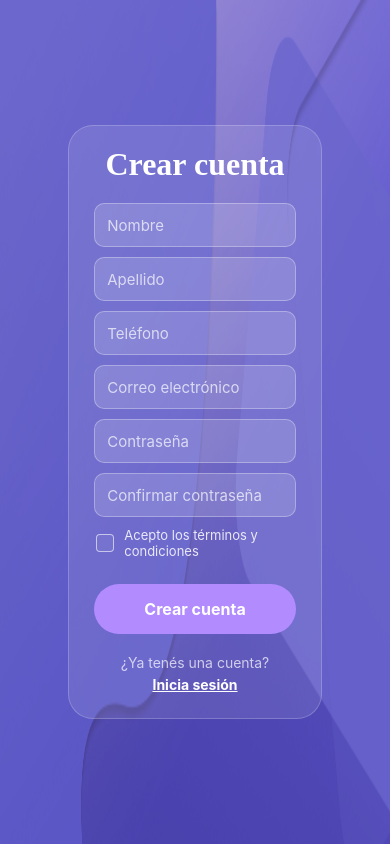
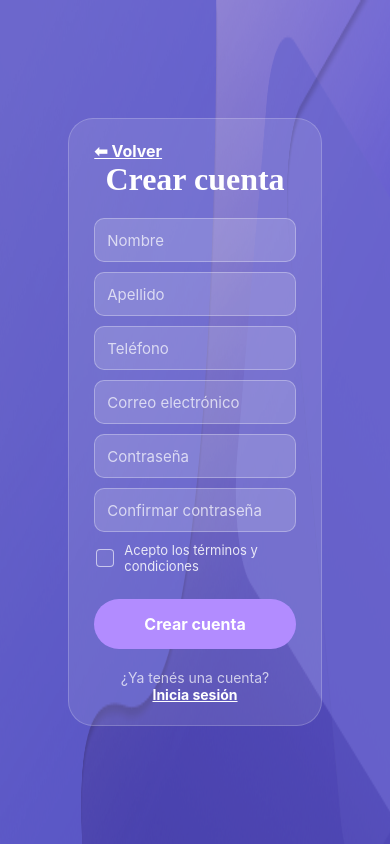
Before and after one commit to ftr-Melodika/FRONTEND_MELODIKA, a React Native app: screen /Register in a window 390 px wide. Built offline with nearby package versions, Linux system fonts and the light colour scheme.

Commit message:
con botones para volver atras y sin chocar con la isla dinamica

```diff
--- a/src/components/Button.js
+++ b/src/components/Button.js
@@ -36,7 +36,7 @@ export function Button({ title, onPress, variant = 'primary', style, textStyle,
 const styles = StyleSheet.create({
   button: { backgroundColor: '#b28cff', paddingVertical: 15, borderRadius: 30, alignItems: 'center', marginVertical: 10, width: '100%' },
   buttonSecondary: { backgroundColor: 'transparent', borderColor: '#fff', borderWidth: 1 },
-  buttonLink: { backgroundColor: 'transparent', paddingVertical: 5, marginVertical: 0, width: 'auto' },
+  buttonLink: { backgroundColor: 'transparent', paddingVertical: 0, marginVertical: 0, width: 'auto' },
   text: { color: '#fff', fontSize: 16, fontWeight: 'bold' },
   textSecondary: { color: '#fff' },
   textLink: { color: '#fff', fontSize: 14, textDecorationLine: 'underline' },
--- a/src/components/SideMenu.js
+++ b/src/components/SideMenu.js
@@ -1,5 +1,6 @@
 import { useEffect, useRef, useState, useContext } from 'react';
 import { View, StyleSheet, Animated, TouchableWithoutFeedback, ScrollView, Alert } from 'react-native';
+import { useSafeAreaInsets } from 'react-native-safe-area-context';
 import { AuthContext } from '../context/AuthContext';
 
 // Importamos TODAS nuestras piezas de Lego
@@ -13,8 +14,12 @@ const DRAWER_WIDTH = 300;
 
 export function SideMenu({ visible, onClose, perfil, navigation }) {
   const { logout } = useContext(AuthContext);
+  const insets = useSafeAreaInsets();
+  const safeLeft = Math.max(insets.left, 10);
+  const safeDrawerWidth = DRAWER_WIDTH + safeLeft;
+  const closedPosition = -safeDrawerWidth;
 
-  const slideAnim = useRef(new Animated.Value(-DRAWER_WIDTH)).current;
+  const slideAnim = useRef(new Animated.Value(closedPosition)).current;
   const [isRendering, setIsRendering] = useState(false);
 
   useEffect(() => {
@@ -22,7 +27,7 @@ export function SideMenu({ visible, onClose, perfil, navigation }) {
       setIsRendering(true);
       Animated.timing(slideAnim, { toValue: 0, duration: 250, useNativeDriver: true }).start();
     } else {
-      Animated.timing(slideAnim, { toValue: -DRAWER_WIDTH, duration: 250, useNativeDriver: true }).start(() => {
+      Animated.timing(slideAnim, { toValue: closedPosition, duration: 250, useNativeDriver: true }).start(() => {
         setIsRendering(false);
       });
     }
@@ -50,7 +55,7 @@ export function SideMenu({ visible, onClose, perfil, navigation }) {
         <View style={styles.backdrop} />
       </TouchableWithoutFeedback>
 
-      <Animated.View style={[styles.drawer, { transform: [{ translateX: slideAnim }] }]}>
+      <Animated.View style={[styles.drawer, { left: 0, width: safeDrawerWidth, paddingLeft: safeLeft, transform: [{ translateX: slideAnim }] }]}>
 
         <SideMenuHeader perfil={perfil} />
 
--- a/src/components/form/DatePickerField.js
+++ b/src/components/form/DatePickerField.js
@@ -1,6 +1,6 @@
 // Archivo: src/components/form/DatePickerField.js
 import { useState } from 'react';
-import { View } from 'react-native';
+import { View, Platform } from 'react-native';
 import DateTimePicker from '@react-native-community/datetimepicker';
 import { SelectField } from '../SelectField';
 
@@ -10,37 +10,45 @@ export function DatePickerField({ onDateChange }) {
   const [birthdayLabel, setBirthdayLabel] = useState('Seleccionar fecha de nacimiento');
 
   const onChangeDate = (event, selectedDate) => {
-    setShowDatePicker(false); // Cerramos el calendario siempre
-    if (selectedDate) {
+    // Solo cerramos si el usuario seleccionó una fecha (evita bugs en iOS al cancelar)
+    if (Platform.OS === 'android') {
+      setShowDatePicker(false);
+    }
+
+    if (selectedDate && event.type !== "dismissed") {
       setDate(selectedDate);
 
-      // Formateamos para mostrar en pantalla (DD/MM/YYYY)
       const dia = String(selectedDate.getDate()).padStart(2, '0');
       const mes = String(selectedDate.getMonth() + 1).padStart(2, '0');
       const anio = selectedDate.getFullYear();
       setBirthdayLabel(`${dia}/${mes}/${anio}`);
 
-      // Le mandamos al padre el formato para la base de datos (YYYY-MM-DD)
       onDateChange(`${anio}-${mes}-${dia}`);
+
+      if(Platform.OS === 'ios') {
+          setShowDatePicker(false);
+      }
+    } else if (event.type === "dismissed") {
+       setShowDatePicker(false);
     }
   };
 
   return (
-    <View style={{ width: '100%', marginBottom: 12 }}>
+    <View style={{ width: '100%', marginBottom: 12, position: 'relative' }}>
       <SelectField
         label={birthdayLabel !== 'Seleccionar fecha de nacimiento' ? birthdayLabel : 'Fecha de nacimiento'}
         value={birthdayLabel !== 'Seleccionar fecha de nacimiento' ? birthdayLabel : ''}
         onPress={() => setShowDatePicker(true)}
         isOpen={showDatePicker}
       />
-
       {showDatePicker && (
         <DateTimePicker
           value={date}
           mode="date"
-          display="default"
+          display={Platform.OS === 'ios' ? 'spinner' : 'default'} // Mejor renderizado
           maximumDate={new Date()}
           onChange={onChangeDate}
+          style={{ alignSelf: 'center', backgroundColor: 'transparent' }} // Intenta centrarlo
         />
       )}
     </View>
--- a/src/components/form/DropdownField.js
+++ b/src/components/form/DropdownField.js
@@ -1,7 +1,7 @@
 // Archivo: src/components/form/DropdownField.js
 import { View, Text, TouchableOpacity, Animated, StyleSheet } from 'react-native';
 import { SelectField } from '../SelectField';
-import { useDropdown } from '../../hooks/useDropdown';
+import { useDropdown } from '../../hooks/useDropDown';
 
 const DropdownOptionsList = ({ options, value, onSelect, anim }) => {
   const maxDropdownHeight = options.length * 40; // Altura aproximada por opción
--- a/src/components/leccion/LeccionSideBar.js
+++ b/src/components/leccion/LeccionSideBar.js
@@ -1,8 +1,10 @@
 // Archivo: src/components/leccion/LeccionSidebar.js
 import { View, Text, StyleSheet } from 'react-native';
+import { useSafeAreaInsets } from 'react-native-safe-area-context';
 import { Button } from '../Button';
 
 export function LeccionSidebar({ leccion, paso, onBack, instrucciones }) {
+  const insets = useSafeAreaInsets();
 
   const textosPorDefecto = [
     "Mirá la técnica que usa el profe en el video antes de agarrar la guitarra.",
@@ -13,7 +15,7 @@ export function LeccionSidebar({ leccion, paso, onBack, instrucciones }) {
   const listaInstrucciones = instrucciones || textosPorDefecto;
 
   return (
-    <View style={styles.sidebar}>
+    <View style={[styles.sidebar, { marginLeft: Math.max(insets.left, 10) }] }>
       <Button
         title="← Volver"
         variant="link"
--- a/src/screens/CreateUserScreen.js
+++ b/src/screens/CreateUserScreen.js
@@ -61,13 +61,21 @@ export function CreateUserScreen({ navigation }) {
   return (
     <Background>
       <ScrollView style={{flex: 1}} contentContainerStyle={styles.scrollContent} showsVerticalScrollIndicator={false}>
+
         <View style={styles.glassCard}>
-          <Text style={styles.title}>Crear usuario</Text>
+          <Button
+            title="⬅ Volver"
+            variant="link"
+            onPress={() => navigation.goBack()}
+            style={styles.backButtonInside}
+            textStyle={{ fontSize: 16 }}
+          />
+          <Text style={styles.title}>Crear perfil</Text>
           <InputField placeholder="Nombre completo" value={nombre} onChangeText={setNombre} />
           <InputField placeholder="Nombre de usuario" value={username} onChangeText={setUsername} />
           <DatePickerField onDateChange={setBirthdayISO} />
           <InputField placeholder="País (opcional)" value={pais} onChangeText={setPais} />
-          <DropdownField label="Género (opcional)" options={GENDER_OPTIONS} value={gender} onSelect={setGender} />
+          <DropdownField label="Género" options={GENDER_OPTIONS} value={gender} onSelect={setGender} />
           <InputField placeholder="Foto (URL opcional)" value={fotoUrl} onChangeText={setFotoUrl} />
           <Button title="Crear usuario" onPress={handleCreateUser} loading={loading} />
         </View>
@@ -77,6 +85,7 @@ export function CreateUserScreen({ navigation }) {
 }
 
 const styles = StyleSheet.create({
+  backButtonInside: { alignSelf: 'flex-start', marginBottom: 15 },
   scrollContent: { flexGrow: 1, justifyContent: 'center', alignItems: 'center', paddingVertical: 20 },
   glassCard: { width: '85%', backgroundColor: 'rgba(255, 255, 255, 0.1)', borderRadius: 25, paddingVertical: 25, paddingHorizontal: 25, borderColor: 'rgba(255, 255, 255, 0.2)', borderWidth: 1 },
   title: { fontSize: 24, color: '#fff', textAlign: 'center', marginBottom: 15, fontFamily: 'serif', fontWeight: 'bold' },
--- a/src/screens/LeccionScreen.js
+++ b/src/screens/LeccionScreen.js
@@ -3,7 +3,7 @@ import { useState } from 'react';
 import { View, StyleSheet, Alert } from 'react-native';
 import { Background } from '../components/Background';
 
-import { LeccionSidebar } from '../components/leccion/LeccionSidebar';
+import { LeccionSidebar } from '../components/leccion/LeccionSideBar';
 import { VideoStep } from '../components/leccion/VideoStep';
 import { TheoryStep } from '../components/leccion/TheoryStep';
 import { PracticeStep } from '../components/leccion/PracticeStep';
--- a/src/screens/LoginScreen.js
+++ b/src/screens/LoginScreen.js
@@ -49,7 +49,7 @@ export function LoginScreen({ navigation }) {
 }
 
 const styles = StyleSheet.create({
-  glassCard: { width: '65%', backgroundColor: 'rgba(255, 255, 255, 0.1)', borderRadius: 25, paddingVertical: 20, paddingHorizontal: 25, marginVertical: 15, borderColor: 'rgba(255, 255, 255, 0.2)', borderWidth: 1 },
+  glassCard: { width: '65%', backgroundColor: 'rgba(255, 255, 255, 0.1)', borderRadius: 25, paddingVertical: 5, paddingHorizontal: 25, marginVertical: 15, borderColor: 'rgba(255, 255, 255, 0.2)', borderWidth: 1 },
   title: { fontSize: 24, color: '#fff', textAlign: 'center', marginBottom: 20, fontFamily: 'serif', fontWeight: 'bold' },
   containerLinks: { alignItems: 'center', marginVertical: 10 }
 });
--- a/src/screens/RegisterScreen.js
+++ b/src/screens/RegisterScreen.js
@@ -37,6 +37,13 @@ export function RegisterScreen({ navigation }) {
     <Background>
       <View style={styles.glassCard}>
         <ScrollView showsVerticalScrollIndicator={false} contentContainerStyle={styles.scrollContent}>
+          <Button
+            title="⬅ Volver"
+            variant="link"
+            onPress={() => navigation.goBack()}
+            style={styles.backButtonInside}
+            textStyle={{ fontSize: 16 }}
+          />
           <Text style={styles.title}>Crear cuenta</Text>
           <InputField placeholder="Nombre" value={nombre} onChangeText={setNombre} />
           <InputField placeholder="Apellido" value={apellido} onChangeText={setApellido} />
@@ -62,7 +69,8 @@ export function RegisterScreen({ navigation }) {
 }
 
 const styles = StyleSheet.create({
-  glassCard: { width: '65%', maxHeight: '90%', backgroundColor: 'rgba(255, 255, 255, 0.1)', borderRadius: 25, borderColor: 'rgba(255, 255, 255, 0.2)', borderWidth: 1, paddingHorizontal: 25 },
+  backButtonInside: { alignSelf: 'flex-start' },
+  glassCard: { width: '65%', maxHeight: '90%', backgroundColor: 'rgba(255, 255, 255, 0.1)', borderRadius: 25, borderColor: 'rgba(255, 255, 255, 0.2)', borderWidth: 1, paddingHorizontal: 25, paddingVertical: 2 },
   scrollContent: { paddingVertical: 20 },
   title: { fontSize: 32, color: '#fff', textAlign: 'center', marginBottom: 20, fontFamily: 'serif', fontWeight: 'bold' },
 });
```
